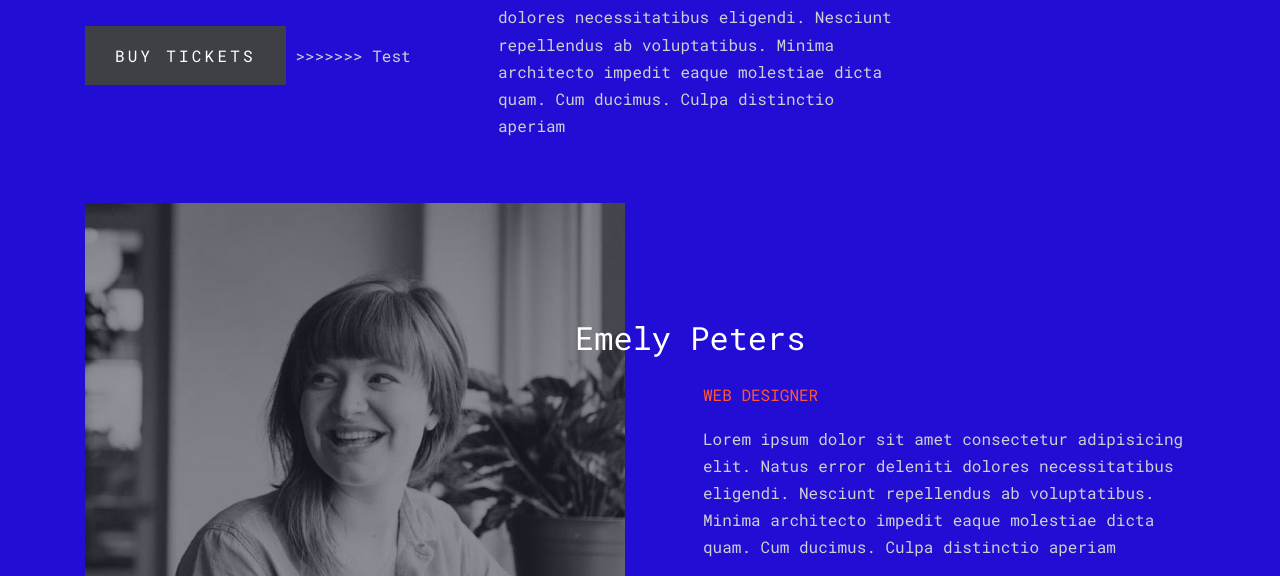
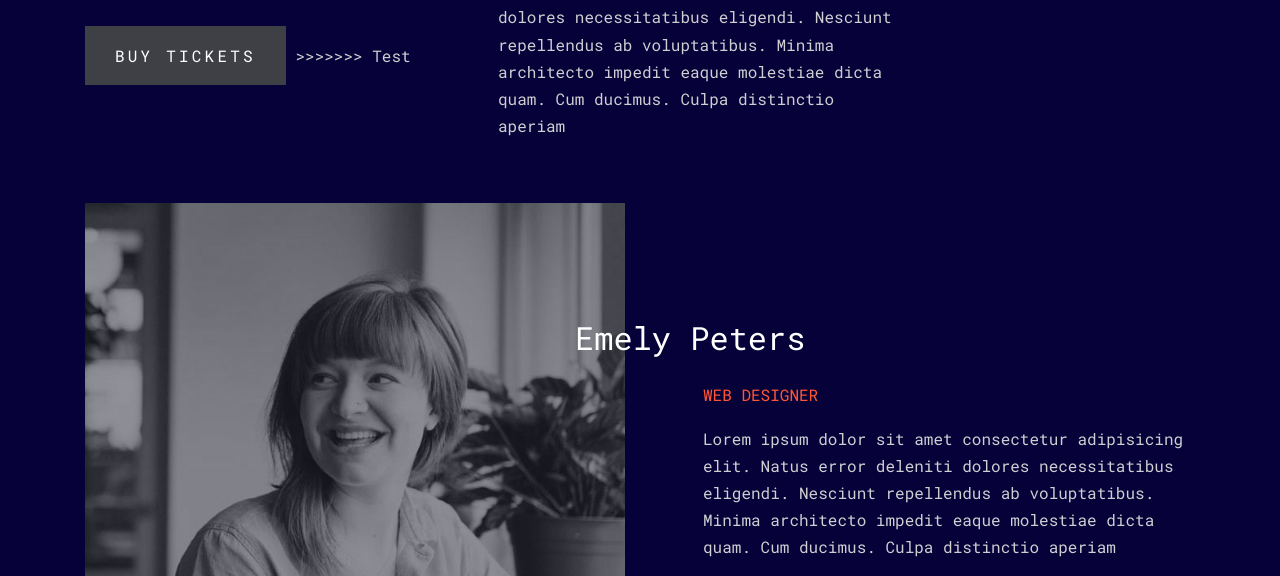
Before and after one commit to mpedraza2020/prueba1, a plain HTML site: page index.html in a window 1280 px wide. Shown: the part 1124-1700 px from the top of the page. Drawn offline with Linux system fonts and the light colour scheme; files whose address does not match are found by name.

Commit message:
cambniio de fondo en index

```diff
--- a/css/style.css
+++ b/css/style.css
@@ -5,7 +5,7 @@ body {
     color: #cfcfd1;
     font-weight: 300;
     font-size: 1rem;
-    background: #210dd4;
+    background: #07013a;
     font-family: "Roboto Mono", -apple-system, BlinkMacSystemFont, "Segoe UI", Roboto, "Helvetica Neue", Arial, sans-serif, "Apple Color Emoji", "Segoe UI Emoji", "Segoe UI Symbol", "Noto Color Emoji";
 }
 
```
